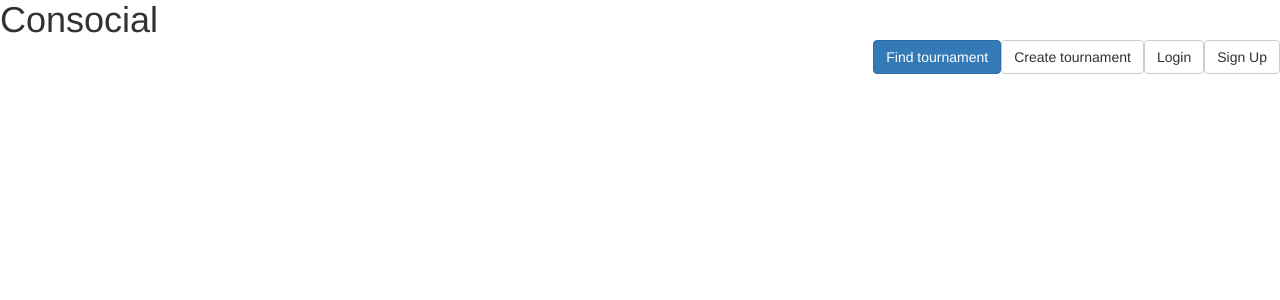
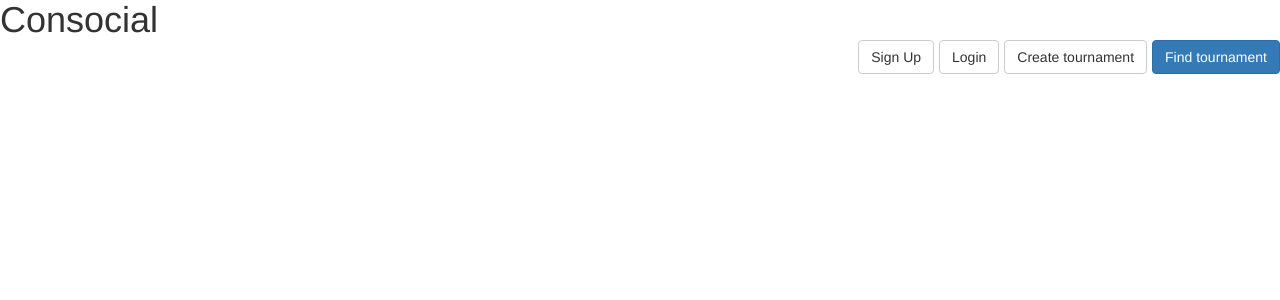
Before and after one commit to ommoss/LHL-finalproject, a React app in the folder consocial/: page / in a window 1280 px wide. Shown: the top 300 px of the page. Built offline with nearby package versions, Linux system fonts and the light colour scheme; no server answers.

Commit message:
class names adjusted

```diff
--- a/consocial/src/App.jsx
+++ b/consocial/src/App.jsx
@@ -16,10 +16,12 @@ class App extends React.Component {
         <div>
           <nav>
             <h1>Consocial</h1>
-              <Button className = "navRight">Sign Up</Button>
-              <Button className = "navRight">Login</Button>
-              <Button className = "navRight btn">Create tournament</Button>
-              <Button className = "btn-primary navRight">Find tournament</Button>
+            <ButtonToolbar className = "navRight">
+              <Button>Sign Up</Button>
+              <Button>Login</Button>
+              <Button>Create tournament</Button>
+              <Button className = "btn-primary">Find tournament</Button>
+            </ButtonToolbar>
           </nav>
 
         </div>
```
